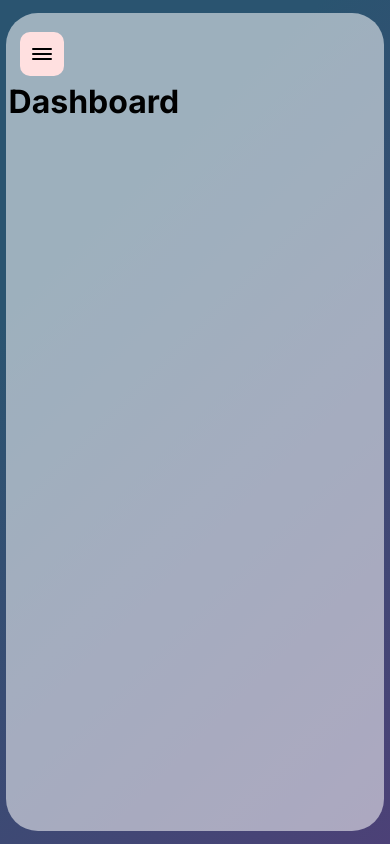
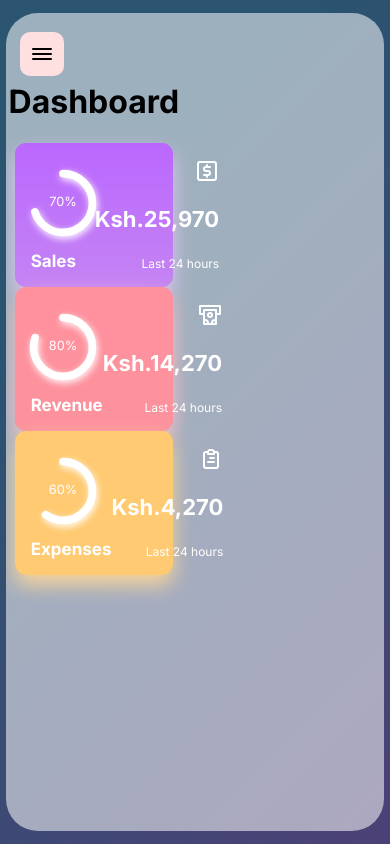
Before and after one commit to einbulinda/houseofgla_pern, a React (Create React App) app in the folder client/: page / in a window 390 px wide. Built offline with nearby package versions, Linux system fonts and the light colour scheme.

Commit message:
Adds Dashboard Cards and Charts to expanded cards

```diff
--- a/client/package.json
+++ b/client/package.json
@@ -17,8 +17,10 @@
     "formik": "^2.2.9",
     "framer-motion": "^6.3.3",
     "jwt-decode": "^3.1.2",
-    "react": "^18.1.0",
-    "react-dom": "^18.1.0",
+    "react": "^17.0.2",
+    "react-apexcharts": "^1.4.0",
+    "react-circular-progressbar": "^2.0.4",
+    "react-dom": "^17.0.2",
     "react-dropzone": "^14.2.1",
     "react-number-format": "^4.9.3",
     "react-redux": "^8.0.1",
--- /dev/null
+++ b/client/src/components/AdminComponents/Card/Card.jsx
@@ -0,0 +1,128 @@
+import { useState } from "react";
+import { CircularProgressbar } from "react-circular-progressbar";
+import "react-circular-progressbar/dist/styles.css";
+import { UilTimes } from "@iconscout/react-unicons";
+import Chart from "react-apexcharts";
+import { motion, LayoutGroup } from "framer-motion";
+import "./Card.scss";
+
+// Parent Card
+const Card = (props) => {
+  const [expanded, setExpanded] = useState(false);
+
+  return (
+    <LayoutGroup id="cards">
+      {expanded ? (
+        <ExpandedCard param={props} setExpanded={() => setExpanded(false)} />
+      ) : (
+        <CompactCard param={props} setExpanded={() => setExpanded(true)} />
+      )}
+    </LayoutGroup>
+  );
+};
+
+// Compact Card
+const CompactCard = ({ param, setExpanded }) => {
+  const Png = param.png;
+
+  return (
+    <motion.div
+      className="CompactCard"
+      style={{
+        background: param.color.backGround,
+        boxShadow: param.color.boxShadow,
+      }}
+      layoutId="expandableCard"
+      onClick={setExpanded}
+    >
+      <div className="radialBar">
+        <CircularProgressbar
+          value={param.barValue}
+          text={`${param.barValue}%`}
+        />
+        <span>{param.title}</span>
+      </div>
+      <div className="detail">
+        <Png />
+        <span>Ksh.{param.value}</span>
+        <span>Last 24 hours</span>
+      </div>
+    </motion.div>
+  );
+};
+
+// Expanded Card
+const ExpandedCard = ({ param, setExpanded }) => {
+  const data = {
+    options: {
+      chart: {
+        type: "area",
+        height: "auto",
+      },
+
+      dropShadow: {
+        enabled: false,
+        enabledOnSeries: undefined,
+        top: 0,
+        left: 0,
+        blur: 3,
+        color: "#000",
+        opacity: 0.35,
+      },
+
+      fill: {
+        colors: ["#fff"],
+        type: "gradient",
+      },
+      dataLabels: {
+        enabled: false,
+      },
+      stroke: {
+        curve: "smooth",
+        colors: ["white"],
+      },
+      tooltip: {
+        x: {
+          format: "dd/MM/yy HH:mm",
+        },
+      },
+      grid: {
+        show: true,
+      },
+      xAxis: {
+        type: "datetime",
+        categories: [
+          "2018-09-19T00:00:00.000Z",
+          "2018-09-19T01:30:00.000Z",
+          "2018-09-19T02:30:00.000Z",
+          "2018-09-19T03:30:00.000Z",
+          "2018-09-19T04:30:00.000Z",
+          "2018-09-19T05:30:00.000Z",
+          "2018-09-19T06:30:00.000Z",
+        ],
+      },
+    },
+  };
+
+  return (
+    <motion.div
+      className="ExpandedCard"
+      layoutId="expandableCard"
+      style={{
+        background: param.color.backGround,
+        boxShadow: param.color.boxShadow,
+      }}
+    >
+      <div style={{ alignSelf: "flex-end", cursor: "pointer", color: "white" }}>
+        <UilTimes onClick={setExpanded} />
+      </div>
+      <span>{param.title}</span>
+      <div className="ChartContainer">
+        <Chart options={data.options} series={param.series} type="area" />
+      </div>
+      <span>Last 24 hours.</span>
+    </motion.div>
+  );
+};
+
+export default Card;
--- /dev/null
+++ b/client/src/components/AdminComponents/Card/Card.scss
@@ -0,0 +1,102 @@
+/*Compact Card */
+.CompactCard {
+    display: flex;
+    flex: 1;
+    height: 7rem !important;
+    border-radius: 0.7rem;
+    color: white;
+    padding: 1rem;
+    position: relative;
+    cursor: pointer;
+}
+.CompactCard:hover {
+    box-shadow: none !important;
+}
+
+/* Radial Bar */
+.radialBar {
+    flex: 1 1;
+    display: flex;
+    flex-direction: column;
+    justify-content: flex-end;
+    gap: 1rem;
+}
+.CircularProgressbar {
+    width: 4rem !important;
+    overflow: visible;
+}
+.CircularProgressbar-path {
+    stroke: white !important;
+    stroke-width: 12px !important;
+    filter: drop-shadow(2px 4px 6px white);
+}
+.CircularProgressbar-trail {
+    display: none;
+}
+.CircularProgressbar-text {
+    fill: white !important;
+}
+.radialBar > span {
+    font-size: 17px;
+    font-weight: bold;
+}
+
+/* Side Detail */
+.detail {
+    flex: 1;
+    display: flex;
+    flex-direction: column;
+    align-items: flex-end;
+    justify-content: space-between;
+}
+.detail > span:nth-child(2) {
+    font-size: 22px;
+    font-weight: bold;
+}
+.detail > span:nth-child(3) {
+    font-size: 12px;
+}
+
+/*Expanded Card*/
+.ExpandedCard {
+    position: absolute;
+    width: 60%;
+    height: 70vh;
+    z-index: 9;
+    left: 13rem;
+    border-radius: 1rem;
+    display: flex;
+    flex-direction: column;
+    align-items: center;
+    justify-content: space-around;
+    padding: 1rem;
+}
+.ExpandedCard > span:nth-of-type(1) {
+    color: white;
+    font-size: 26px;
+    font-weight: bold;
+    text-shadow: 0px 0px 15px white;
+}
+.ExpandedCard > span:nth-of-type(2) {
+    color: rgb(236, 236, 236);
+    font-size: 15px;
+}
+.ChartContainer {
+    width: 70%;
+}
+@media screen and (max-width: 1200px) {
+    .ExpandedCard {
+        top: 2rem;
+        height: 45vh;
+        left: 6rem;
+    }
+}
+
+@media screen and (max-width: 768px) {
+    .ExpandedCard {
+        top: 8rem;
+        height: 50%;
+        left: 25px;
+        width: 80%;
+    }
+}
--- /dev/null
+++ b/client/src/components/AdminComponents/Cards/Cards.jsx
@@ -0,0 +1,27 @@
+import React from "react";
+import "./Cards.scss";
+import Card from "../Card/Card";
+import { cardsData } from "data";
+
+const Cards = () => {
+  return (
+    <div className="Cards">
+      {cardsData.map((card, id) => {
+        return (
+          <div className="ParentContainer" key={id}>
+            <Card
+              title={card.title}
+              value={card.value}
+              barValue={card.barValue}
+              color={card.color}
+              png={card.png}
+              series={card.series}
+            />
+          </div>
+        );
+      })}
+    </div>
+  );
+};
+
+export default Cards;
--- /dev/null
+++ b/client/src/components/AdminComponents/Cards/Cards.scss
@@ -0,0 +1,23 @@
+.Cards {
+    display: flex;
+    gap: 10;
+}
+
+.ParentContainer {
+    width: 100%;
+}
+
+@media screen and (max-width: 1200px) {
+    .Cards {
+        flex-direction: column;
+    }
+    .ParentContainer {
+        height: 9rem;
+    }
+}
+
+@media screen and (max-width: 768px) {
+    .Cards {
+        width: 90%;
+    }
+}
--- a/client/src/components/AdminComponents/MainDash/MainDash.jsx
+++ b/client/src/components/AdminComponents/MainDash/MainDash.jsx
@@ -1,10 +1,12 @@
 import React from "react";
+import Cards from "../Cards/Cards";
 import "./MainDash.scss";
 
 const MainDash = () => {
   return (
     <div className="MainDash">
       <h1>Dashboard</h1>
+      <Cards />
     </div>
   );
 };
--- a/client/src/data/index.js
+++ b/client/src/data/index.js
@@ -9,7 +9,7 @@ import {
 } from "@iconscout/react-unicons";
 
 // Analytics Cards Imports
-import { UilMoneyWithdrawal } from "@iconscout/react-unicons";
+import { UilUsdSquare, UilMoneyWithdrawal } from "@iconscout/react-unicons";
 
 // Slider Data
 export const SidebarData = [
@@ -34,3 +34,56 @@ export const SidebarData = [
     heading: "Analytics",
   },
 ];
+
+// Analytics Cards Data
+export const cardsData = [
+  {
+    title: "Sales",
+    color: {
+      backGround: "linear-gradient(180deg, #bb67ff 0%, #c484f3 100%)",
+      boxShadow: "0px 10px 20px 0px #e0c6f5",
+    },
+    barValue: 70,
+    value: "25,970",
+    png: UilUsdSquare,
+    series: [
+      {
+        name: "Sales",
+        data: [31, 40, 28, 51, 42, 109, 100],
+      },
+    ],
+  },
+  {
+    title: "Revenue",
+    color: {
+      backGround: "linear-gradient(180deg, #FF919D 0%, #FC929D 100%)",
+      boxShadow: "0px 10px 20px 0px #FDC0C7",
+    },
+    barValue: 80,
+    value: "14,270",
+    png: UilMoneyWithdrawal,
+    series: [
+      {
+        name: "Revenue",
+        data: [10, 100, 50, 70, 80, 30, 40],
+      },
+    ],
+  },
+  {
+    title: "Expenses",
+    color: {
+      backGround:
+        "linear-gradient(rgb(248, 212, 154) -146.42%, rgb(255 202 113) -46.42%)",
+      boxShadow: "0px 10px 20px 0px #F9D59B",
+    },
+    barValue: 60,
+    value: "4,270",
+    png: UilClipboardAlt,
+    series: [
+      {
+        name: "Expenses",
+        data: [10, 25, 15, 30, 12, 15, 20],
+      },
+    ],
+  },
+];
```
Also changed, not shown: client/src/index.js (+4 -4 lines), 1 other file (tests, documents, lock files or other folders).
